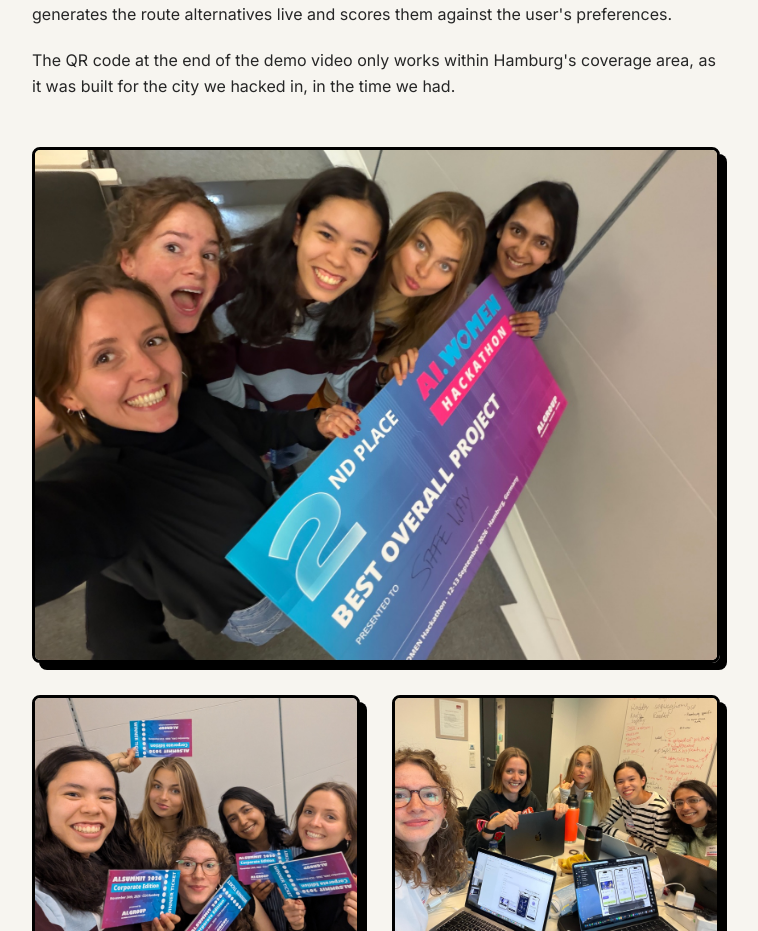
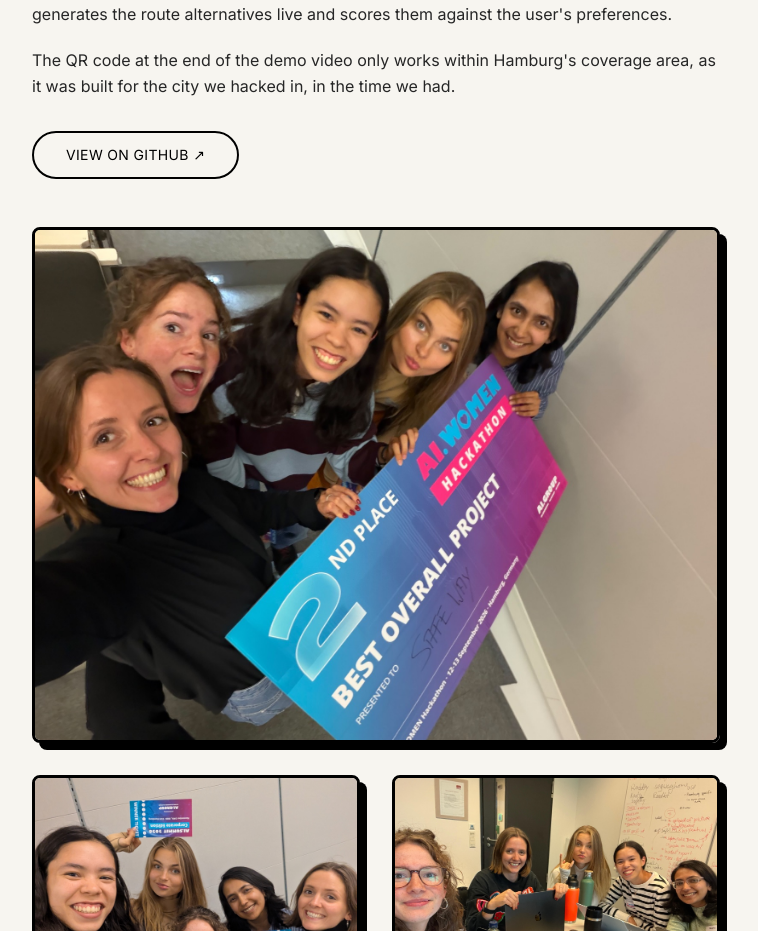
Before and after one commit to EnoraHauduc/portfolio-website, a Next.js app: page /projects/safeway-ai-women-hackathon in a window 1280 px wide. Shown: the part 1140-2071 px from the top of the page, without its empty margins (264-1022 px from the left). Built offline with nearby package versions, Linux system fonts and the light colour scheme.

Commit message:
Add github link for safeway hackathon

```diff
--- a/app/projects/[slug]/page.tsx
+++ b/app/projects/[slug]/page.tsx
@@ -39,6 +39,7 @@
       images={post.images}
       video={post.video}
       gallery={post.gallery}
+      links={post.links}
     />
   );
 }
--- a/components/EntryDetail.tsx
+++ b/components/EntryDetail.tsx
@@ -17,6 +17,7 @@
   images?: { src: string; alt?: string }[];
   video?: { youtubeId: string };
   gallery?: { src: string; alt: string }[];
+  links?: { label: string; href: string }[];
 };
 
 export default function EntryDetail({
@@ -31,6 +32,7 @@
   images,
   video,
   gallery,
+  links,
 }: EntryDetailProps) {
   const transform = border ? seededFrameTransform(seed) : null;
 
@@ -100,6 +102,22 @@
           )}
         </div>
 
+        {links && links.length > 0 && (
+          <div className="mt-8 flex flex-wrap gap-4">
+            {links.map((link) => (
+              <a
+                key={link.href}
+                href={link.href}
+                target="_blank"
+                rel="noopener noreferrer"
+                className="inline-block rounded-full border-2 border-black px-8 py-3 text-sm uppercase tracking-wide transition-colors hover:bg-black hover:text-paper"
+              >
+                {link.label} ↗
+              </a>
+            ))}
+          </div>
+        )}
+
         {gallery && gallery.length > 0 && (
           <div className="mt-12 grid grid-cols-1 gap-8 sm:grid-cols-2">
             {gallery.map((photo, i) => (
--- a/lib/posts.ts
+++ b/lib/posts.ts
@@ -11,6 +11,7 @@
   images?: { src: string; alt?: string }[];
   video?: { youtubeId: string };
   gallery?: { src: string; alt: string }[];
+  links?: { label: string; href: string }[];
 };
 
 export const POSTS: Post[] = [
@@ -26,6 +27,7 @@
       src: "/projects/safeway-app.jpg",
       alt: "SafeWay app showing ranked walking route options on a map of Hamburg",
     },
+    links: [{ label: "View on GitHub", href: "https://github.com/EnoraHauduc/SafeWay" }],
     gallery: [
       { src: "/projects/safeway-award.jpg", alt: "The SafeWay team holding the 2nd place Best Overall Project award at the AI.WOMEN Hackathon" },
       { src: "/projects/safeway-winner-tickets.jpg", alt: "The SafeWay team holding their AI.SUMMIT 2026 winner tickets" },
```
